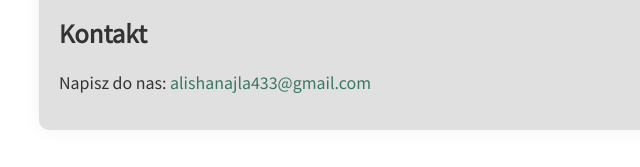
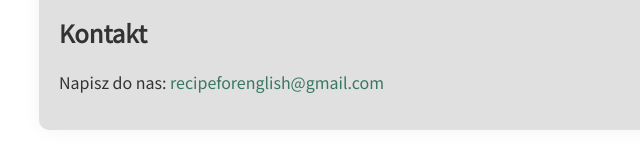
Before and after one commit to JuliusRadz/tutoring, a plain HTML site: page index.html in a window 1280 px wide. Shown: the part 883-1050 px from the top of the page, 181-821 px from the left. Drawn offline with Linux system fonts and the light colour scheme.

Commit message:
Update index.html

```diff
--- a/index.html
+++ b/index.html
@@ -54,7 +54,7 @@
 
 <section class="content" id="kontakt">
     <h2>Kontakt</h2>
-    <p>Napisz do nas: <a href="mailto:kontakt@recipeforenglish.com">alishanajla433@gmail.com</a></p>
+    <p>Napisz do nas: <a href="mailto:kontakt@recipeforenglish.com">recipeforenglish@gmail.com</a></p>
 </section>
 
 <footer>
```
